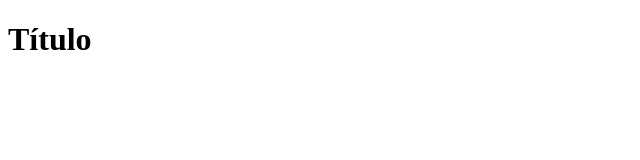
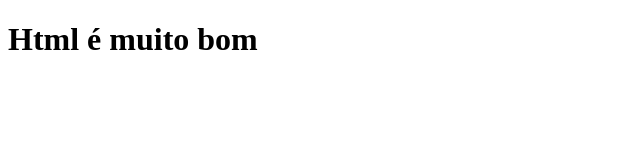
Before and after one commit to MatheusBirro/git_kenzie_aula, a plain HTML site: page index.html in a window 1280 px wide. Shown: the whole page, without its empty margins (0-640 px from the left). Drawn offline with Linux system fonts and the light colour scheme.

Commit message:
alteração dentro da tag h1

```diff
--- a/index.html
+++ b/index.html
@@ -7,6 +7,6 @@
     <title>Projeto Git</title>
 </head>
 <body>
-    <h1>Título</h1>
+    <h1>Html é muito bom</h1>
 </body>
 </html>
```
